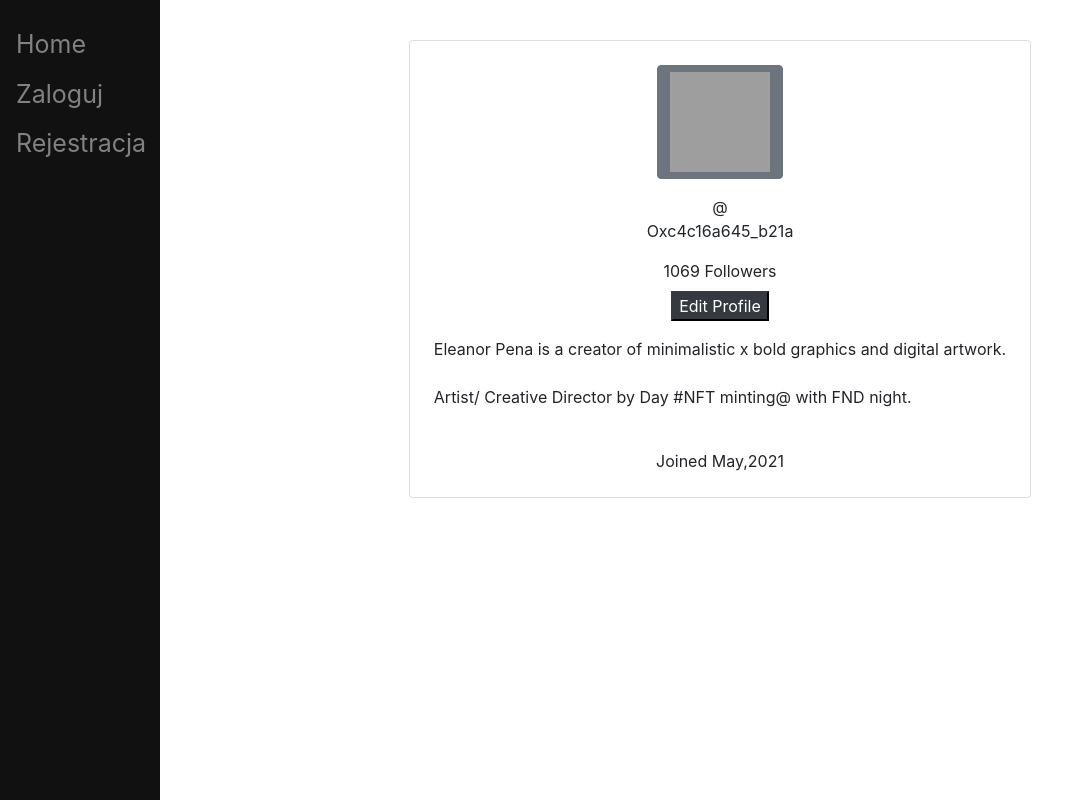
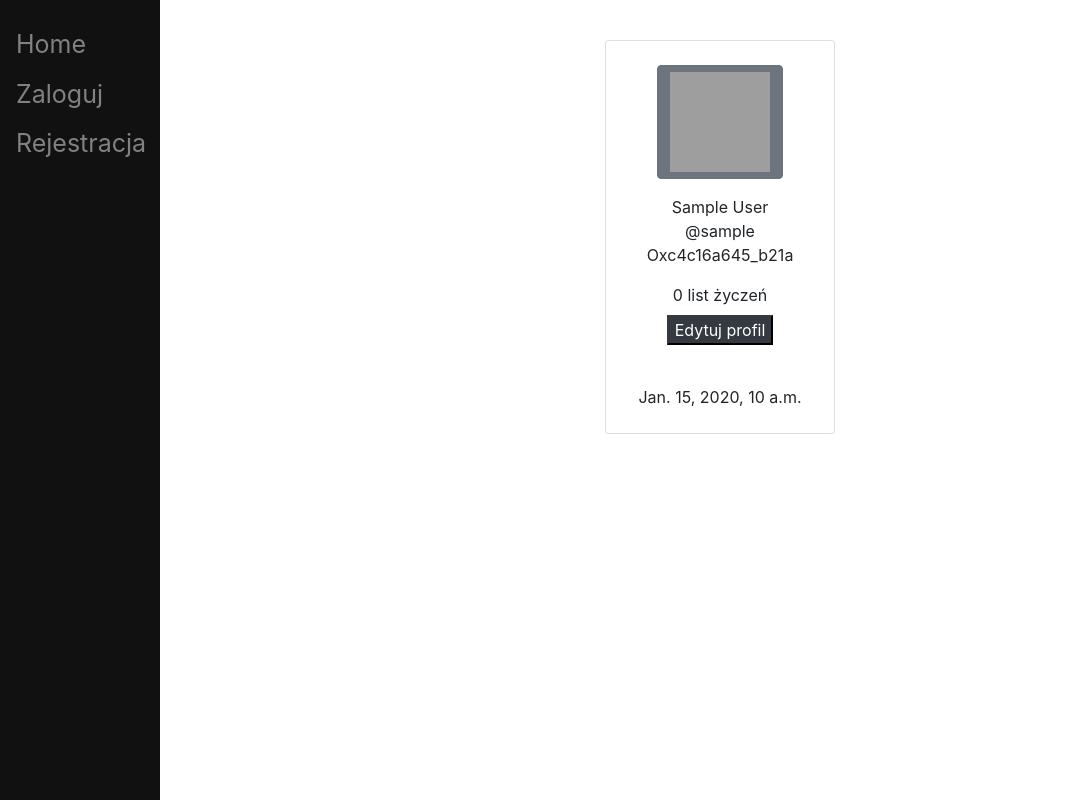
Before and after one commit to cninja5/AplikacjaWebowa, a Django app: template UserProfiles/templates/profile/profile.html in a window 1280 px wide. Shown: the whole page, without its empty margins (0-1077 px from the left). Run offline with Django 4.2, Linux system fonts and the light colour scheme; the template is opened without the code that fills it: most values are stand-ins (such as "Sample title", 1, 10 or a date in 2020); grey boxes are pictures that could not be loaded.

Commit message:
userProfiles - wyświetlanie danych użytkownika na którego profilu jesteśmy

```diff
--- a/UserProfiles/templates/profile/profile.html
+++ b/UserProfiles/templates/profile/profile.html
@@ -1,26 +1,26 @@
 {% extends "main/base.html" %}
-{% block title %} Profil użytkownika {% endblock %}
+{% block title %} Profil - {{ user_username}} {% endblock %}
 {% block content %}
 <div class="container mt-4 mb-4 p-3 d-flex justify-content-center">
     <div class="card p-4">
         <div class=" image d-flex flex-column justify-content-center align-items-center">
             <button class="btn btn-secondary"><img src="https://i.imgur.com/wvxPV9S.png" height="100" width="100"/>
             </button>
-            <span class="name mt-3">{{ user.first_name }} {{ user.last_name }}</span> <span class="idd">@{{ user.username }}</span>
+            <span class="name mt-3">{{ user_first_name }} {{ user_last_name }}</span> <span class="idd">@{{ user_username }}</span>
             <div class="d-flex flex-row justify-content-center align-items-center gap-2"><span class="idd1">Oxc4c16a645_b21a</span>
                 <span><i class="fa fa-copy"></i></span></div>
-            <div class="d-flex flex-row justify-content-center align-items-center mt-3"><span class="number">1069 <span
-                    class="follow">Followers</span></span></div>
+            <div class="d-flex flex-row justify-content-center align-items-center mt-3"><span class="number">0 <span
+                    class="follow">list życzeń</span></span></div>
             <div class=" d-flex mt-2">
-                <button class="btn1 btn-dark">Edit Profile</button>
+                <button class="btn1 btn-dark">Edytuj profil</button>
             </div>
-            <div class="text mt-3">
-                <span>Eleanor Pena is a creator of minimalistic x bold graphics and digital artwork.<br><br> Artist/ Creative Director by Day #NFT minting@ with FND night. </span>
-            </div>
+<!--            <div class="text mt-3">-->
+<!--                <span>Eleanor Pena is a creator of minimalistic x bold graphics and digital artwork.<br><br> Artist/ Creative Director by Day #NFT minting@ with FND night. </span>-->
+<!--            </div>-->
             <div class="gap-3 mt-3 icons d-flex flex-row justify-content-center align-items-center"><span><i
                     class="fa fa-twitter"></i></span> <span><i class="fa fa-facebook-f"></i></span> <span><i
                     class="fa fa-instagram"></i></span> <span><i class="fa fa-linkedin"></i></span></div>
-            <div class=" px-2 rounded mt-4 date "><span class="join">Joined May,2021</span></div>
+            <div class=" px-2 rounded mt-4 date "><span class="join">{{ user_date_joined }}</span></div>
         </div>
     </div>
 </div>
```
Also changed, not shown: UserProfiles/views.py (+9 -1 lines), UserProfiles/templates/profile/edit.html (added).
